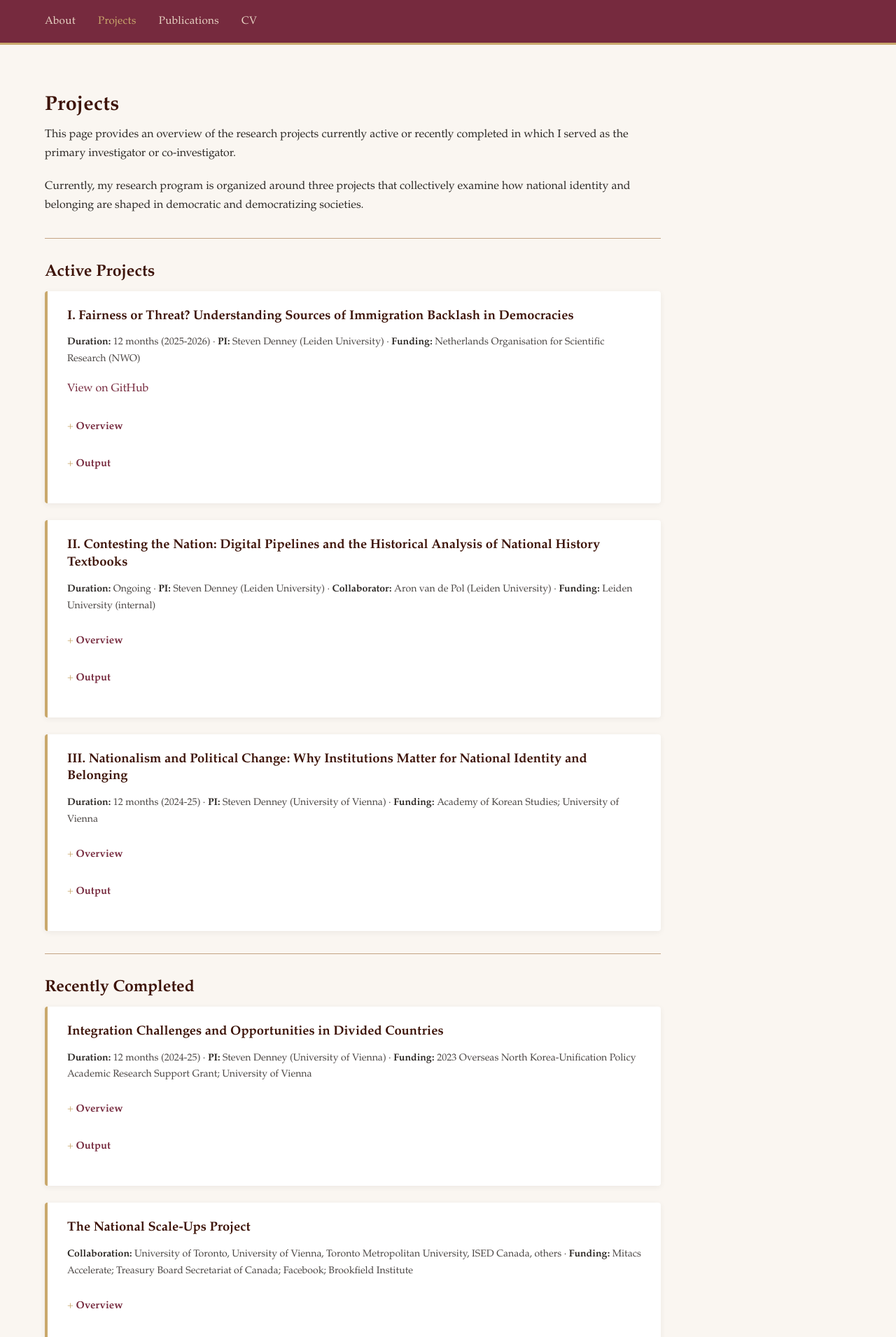
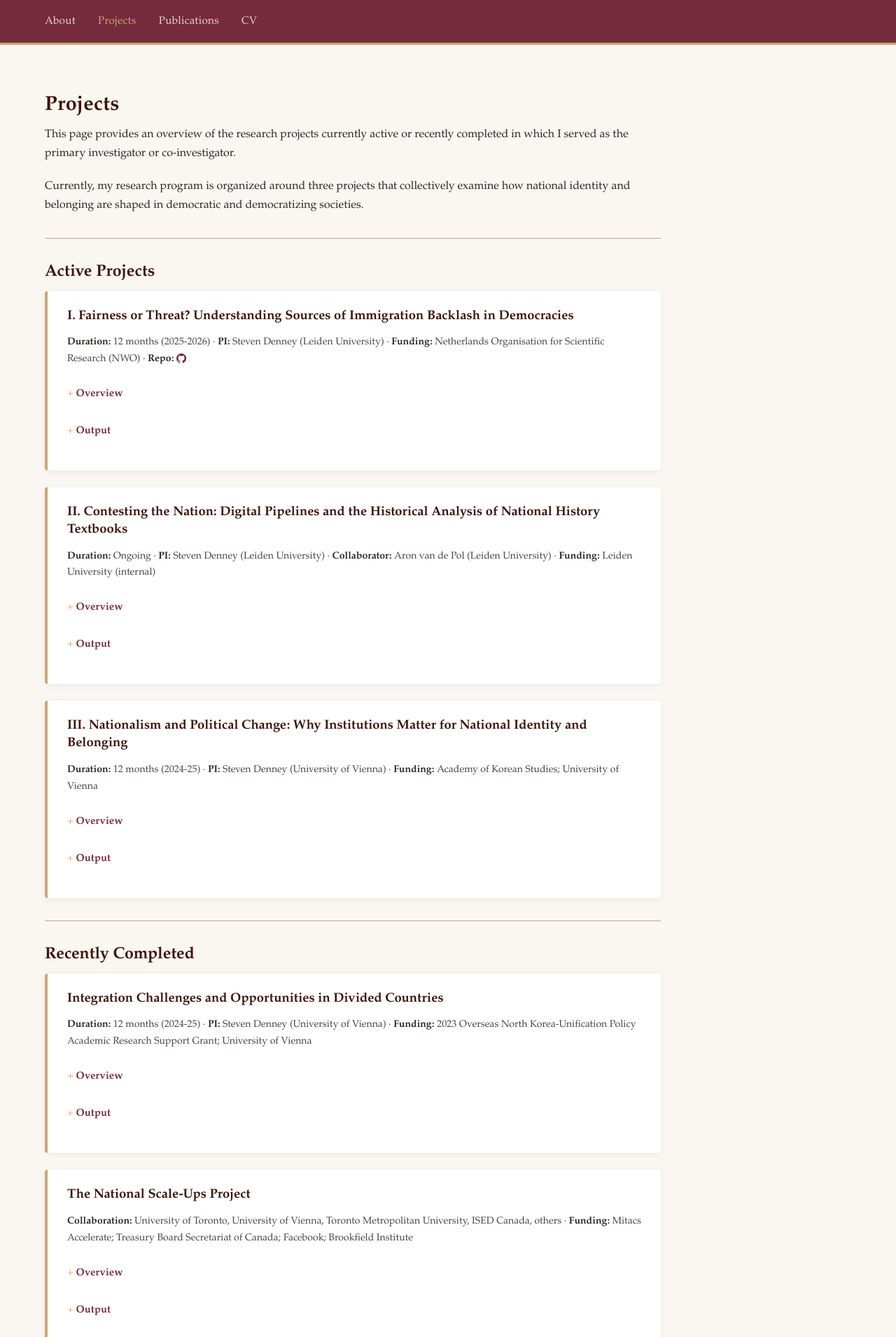
Before and after one commit to scdenney/scdenney.github.io, a Jekyll site: the page built from projects.md, in a window 1280 px wide. Shown: the top 1910 px of the page at 70% size. Built offline with Jekyll 4.4.1, drawn with Linux system fonts in a browser that asks for light colours.

Commit message:
Replace View on GitHub link with inline repo icon
- Remove separate "View on GitHub" paragraph
- Add "Repo:" with inline GitHub icon to project metadata line
- Add CSS for proper icon alignment with text

Co-Authored-By: Claude Opus 4.5 <noreply@anthropic.com>

```diff
--- a/assets/css/style.css
+++ b/assets/css/style.css
@@ -299,6 +299,20 @@ hr {
   color: var(--text-dark);
 }
 
+.repo-link {
+  display: inline-flex;
+  align-items: center;
+  vertical-align: middle;
+}
+
+.repo-link svg {
+  width: 1em;
+  height: 1em;
+  vertical-align: middle;
+  position: relative;
+  top: -1px;
+}
+
 /* Collapsible Details */
 details {
   margin: 0.75rem 0;
--- a/projects.md
+++ b/projects.md
@@ -18,10 +18,8 @@ Currently, my research program is organized around three projects that collectiv
 <h3>I. Fairness or Threat? Understanding Sources of Immigration Backlash in Democracies</h3>
 
 <p class="project-meta">
-<strong>Duration:</strong> 12 months (2025-2026) · <strong>PI:</strong> Steven Denney (Leiden University) · <strong>Funding:</strong> Netherlands Organisation for Scientific Research (NWO)
+<strong>Duration:</strong> 12 months (2025-2026) · <strong>PI:</strong> Steven Denney (Leiden University) · <strong>Funding:</strong> Netherlands Organisation for Scientific Research (NWO) · <strong>Repo:</strong> <a href="https://github.com/scdenney/immigration-backlash-study" target="_blank" class="repo-link"><svg width="16" height="16" viewBox="0 0 24 24" xmlns="http://www.w3.org/2000/svg"><path d="M12 0c-6.626 0-12 5.373-12 12 0 5.302 3.438 9.8 8.207 11.387.599.111.793-.261.793-.577v-2.234c-3.338.726-4.033-1.416-4.033-1.416-.546-1.387-1.333-1.756-1.333-1.756-1.089-.745.083-.729.083-.729 1.205.084 1.839 1.237 1.839 1.237 1.07 1.834 2.807 1.304 3.492.997.107-.775.418-1.305.762-1.604-2.665-.305-5.467-1.334-5.467-5.931 0-1.311.469-2.381 1.236-3.221-.124-.303-.535-1.524.117-3.176 0 0 1.008-.322 3.301 1.23.957-.266 1.983-.399 3.003-.404 1.02.005 2.047.138 3.006.404 2.291-1.552 3.297-1.23 3.297-1.23.653 1.653.242 2.874.118 3.176.77.84 1.235 1.911 1.235 3.221 0 4.609-2.807 5.624-5.479 5.921.43.372.823 1.102.823 2.222v3.293c0 .319.192.694.801.576 4.765-1.589 8.199-6.086 8.199-11.386 0-6.627-5.373-12-12-12z" fill="currentColor"/></svg></a>
 </p>
-
-<p><a href="https://github.com/scdenney/immigration-backlash-study" target="_blank">View on GitHub</a></p>
 
 <details>
 <summary>Overview</summary>
```
